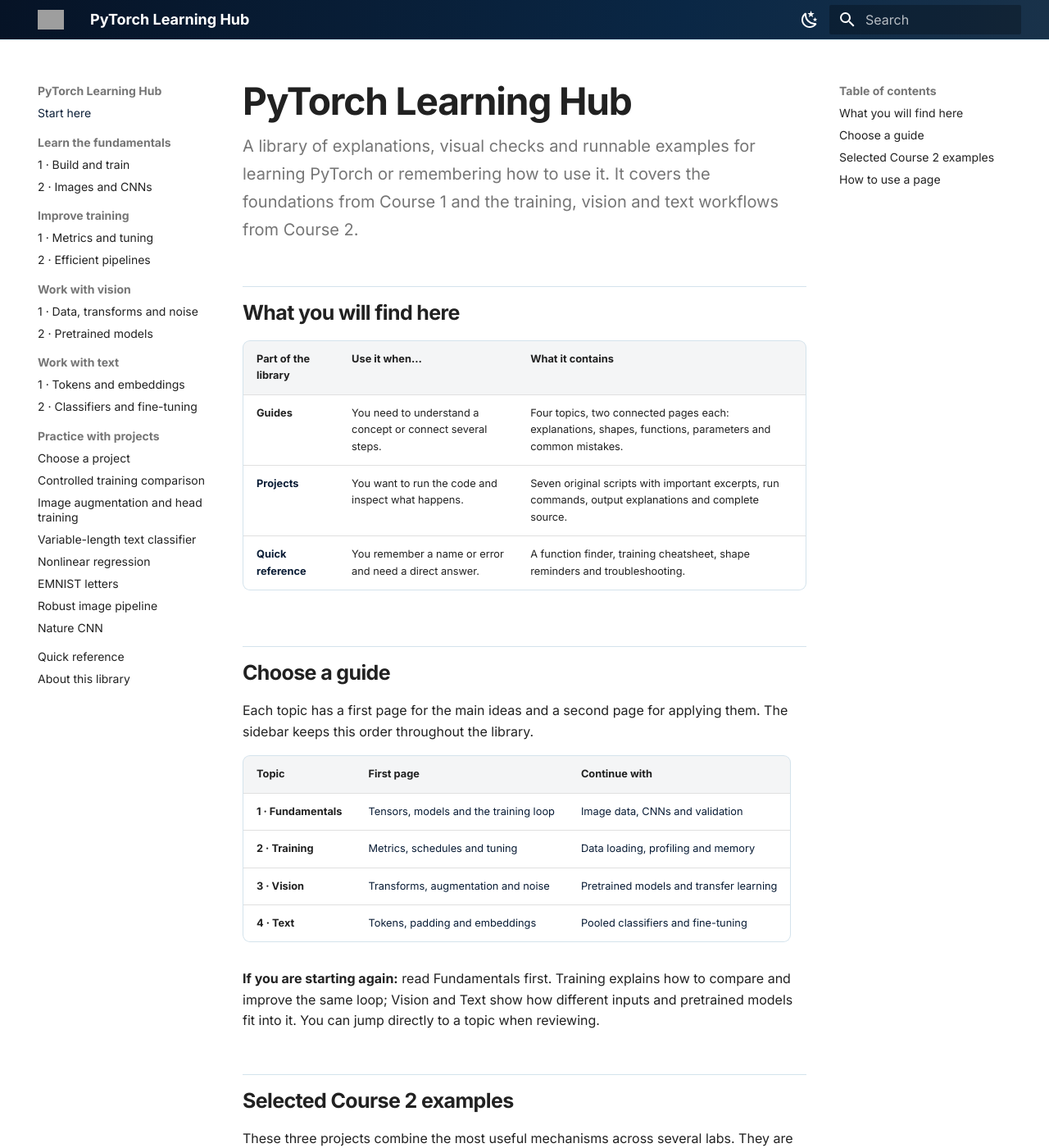
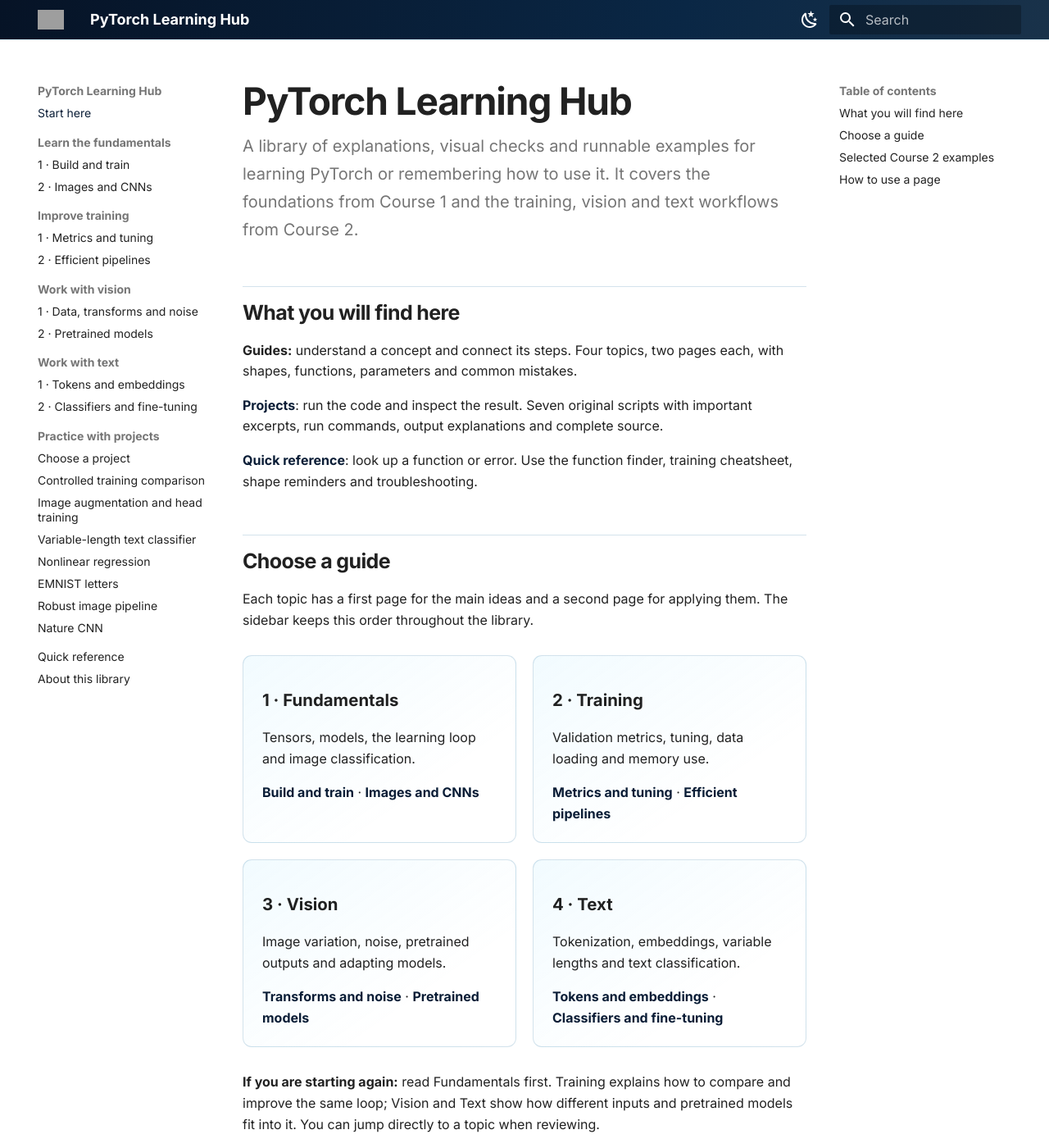
Before and after one commit to danielmza-web/pytorch-learning-hub, an MkDocs documentation site: the page built from docs/index.md, in a window 1280 px wide and 1400 px high. Shown: the whole window at 82% size. Built offline with MkDocs 1.6.1 and Material for MkDocs 9.7.7, drawn with Linux system fonts in a browser that asks for light colours; a script that is not in the unit is left out; some of the changed text lies outside the part shown; grey boxes are pictures that could not be loaded.

Commit message:
Refine hub orientation for phones and record verified release

```diff
--- a/docs/index.md
+++ b/docs/index.md
@@ -12,22 +12,59 @@
 
 ## What you will find here
 
-| Part of the library | Use it when… | What it contains |
-| --- | --- | --- |
-| **Guides** | You need to understand a concept or connect several steps. | Four topics, two connected pages each: explanations, shapes, functions, parameters and common mistakes. |
-| [**Projects**](projects/index.md) | You want to run the code and inspect what happens. | Seven original scripts with important excerpts, run commands, output explanations and complete source. |
-| [**Quick reference**](reference/index.md) | You remember a name or error and need a direct answer. | A function finder, training cheatsheet, shape reminders and troubleshooting. |
+**Guides:** understand a concept and connect its steps. Four topics, two pages each, with shapes, functions, parameters and common mistakes.
+
+[**Projects**](projects/index.md): run the code and inspect the result. Seven original scripts with important excerpts, run commands, output explanations and complete source.
+
+[**Quick reference**](reference/index.md): look up a function or error. Use the function finder, training cheatsheet, shape reminders and troubleshooting.
 
 ## Choose a guide
 
 Each topic has a first page for the main ideas and a second page for applying them. The sidebar keeps this order throughout the library.
 
-| Topic | First page | Continue with |
-| --- | --- | --- |
-| **1 · Fundamentals** | [Tensors, models and the training loop](guides/fundamentals/core-workflow.md) | [Image data, CNNs and validation](guides/fundamentals/vision-real-data.md) |
-| **2 · Training** | [Metrics, schedules and tuning](guides/training/training-quality.md) | [Data loading, profiling and memory](guides/training/efficient-training.md) |
-| **3 · Vision** | [Transforms, augmentation and noise](guides/vision/augmentation.md) | [Pretrained models and transfer learning](guides/vision/pretrained-models.md) |
-| **4 · Text** | [Tokens, padding and embeddings](guides/text/tokens-embeddings.md) | [Pooled classifiers and fine-tuning](guides/text/text-classifiers.md) |
+<div class="topic-grid" markdown="1">
+
+<div class="topic-card" markdown="1">
+
+**1 · Fundamentals**
+
+Tensors, models, the learning loop and image classification.
+
+[Build and train](guides/fundamentals/core-workflow.md) · [Images and CNNs](guides/fundamentals/vision-real-data.md)
+
+</div>
+
+<div class="topic-card" markdown="1">
+
+**2 · Training**
+
+Validation metrics, tuning, data loading and memory use.
+
+[Metrics and tuning](guides/training/training-quality.md) · [Efficient pipelines](guides/training/efficient-training.md)
+
+</div>
+
+<div class="topic-card" markdown="1">
+
+**3 · Vision**
+
+Image variation, noise, pretrained outputs and adapting models.
+
+[Transforms and noise](guides/vision/augmentation.md) · [Pretrained models](guides/vision/pretrained-models.md)
+
+</div>
+
+<div class="topic-card" markdown="1">
+
+**4 · Text**
+
+Tokenization, embeddings, variable lengths and text classification.
+
+[Tokens and embeddings](guides/text/tokens-embeddings.md) · [Classifiers and fine-tuning](guides/text/text-classifiers.md)
+
+</div>
+
+</div>
 
 **If you are starting again:** read Fundamentals first. Training explains how to compare and improve the same loop; Vision and Text show how different inputs and pretrained models fit into it. You can jump directly to a topic when reviewing.
 
@@ -35,11 +72,9 @@
 
 These three projects combine the most useful mechanisms across several labs. They are small original examples, with offline defaults, so you can inspect the workflow without downloading a dataset first.
 
-| Project | What you can run and remember |
-| --- | --- |
-| [Controlled training comparison](projects/training-comparison.md) | Compare learning rates using the same starting weights and split; read macro F1; schedule LR after validation; accumulate gradients. |
-| [Image augmentation and head training](projects/vision-head.md) | Apply noise before normalization, replace a ResNet head, keep the backbone frozen, and save class/preprocessing metadata. |
-| [Variable-length text classifier](projects/text-bags.md) | Build a vocabulary from training text, collate token IDs and offsets, pool embeddings, and use class weights. |
+- [**Controlled training comparison**](projects/training-comparison.md): shared starting weights and split, macro F1, learning-rate scheduling and gradient accumulation.
+- [**Image augmentation and head training**](projects/vision-head.md): noise before normalization, a replacement ResNet head, frozen features and saved class metadata.
+- [**Variable-length text classifier**](projects/text-bags.md): a training-only vocabulary, token offsets, pooled embeddings and class weights.
 
 The project gallery also contains the four foundation examples: regression, EMNIST letters, robust image loading and a regularized CNN. Choose a project after reading its short “What to remember” section; the full source is expandable.
 
```
Also changed, not shown: CHANGELOG.md (+1 -1 lines), CONTEXT.md (+5 -1 lines), README.md (+1 -1 lines).
